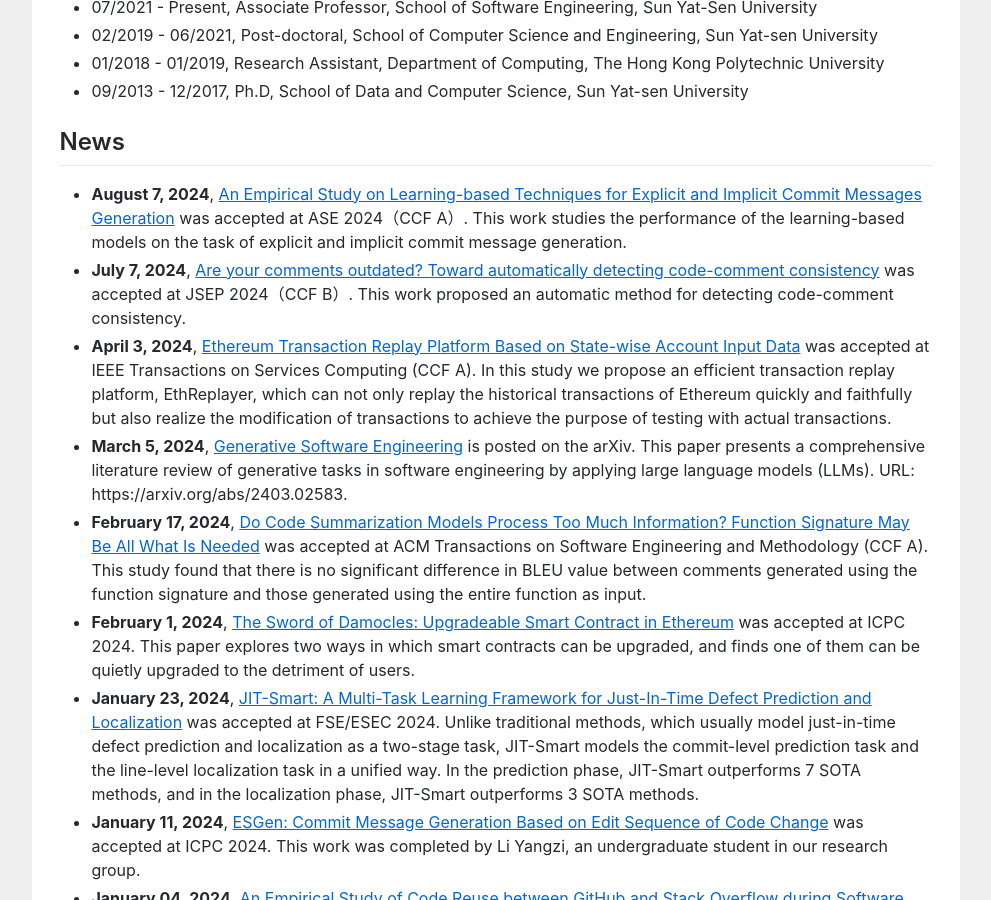
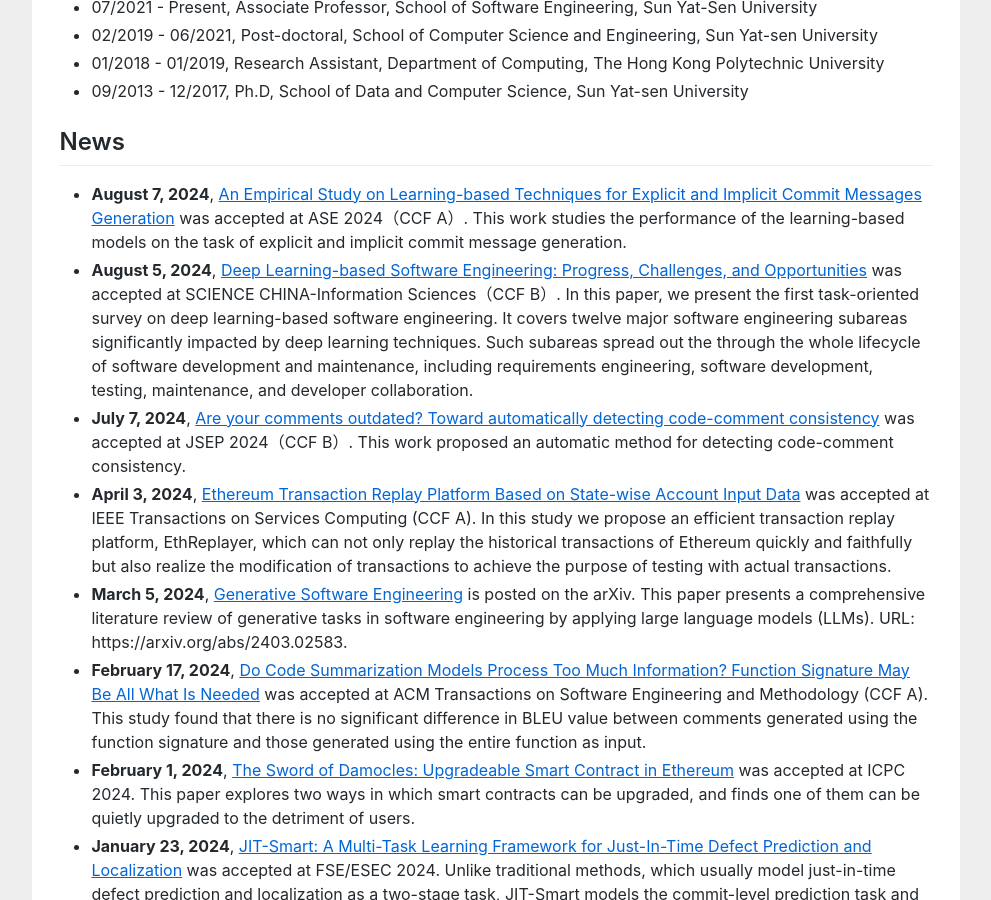
Before and after one commit to huangyuan-hy/huangyuan-hy.github.io, a Jekyll site: the page index.html, which Jekyll copies as it is, in a window 1280 px wide and 900 px high, scrolled down 693 px. Shown: the whole window, without its empty margins (144-1135 px from the left). Built offline with Jekyll 4.4.1, drawn with Linux system fonts in a browser that asks for light colours.

Commit message:
Update index.html

```diff
--- a/index.html
+++ b/index.html
@@ -94,7 +94,8 @@ gtag('config', 'UA-158965281-1');
 				<h2>News</h2>
 					<ul>
 						<li><b>August 7, 2024</b>, <a href=""><u>An Empirical Study on Learning-based Techniques for Explicit and Implicit Commit Messages Generation</u></a> was accepted at ASE 2024（CCF A）. This work studies the performance of the learning-based models on the task of explicit and implicit commit message generation.</li>
-						<li><b>July 7, 2024</b>, <a href=""><u>Are your comments outdated? Toward automatically detecting code-comment consistency</u></a> was accepted at JSEP 2024（CCF B）. This work proposed an automatic method for detecting code-comment consistency.</li>
+						<li><b>August 5, 2024</b>, <a href=""><u>Deep Learning-based Software Engineering: Progress, Challenges, and Opportunities</u></a> was accepted at SCIENCE CHINA-Information Sciences（CCF B）. In this paper, we present the first task-oriented survey on deep learning-based software engineering. It covers twelve major software engineering subareas significantly impacted by deep learning techniques. Such subareas spread out the through the whole lifecycle of software development and maintenance, including requirements engineering, software development, testing, maintenance, and developer collaboration. </li>
+			                        <li><b>July 7, 2024</b>, <a href=""><u>Are your comments outdated? Toward automatically detecting code-comment consistency</u></a> was accepted at JSEP 2024（CCF B）. This work proposed an automatic method for detecting code-comment consistency.</li>
 						<li><b>April 3, 2024</b>, <a href=""><u>Ethereum Transaction Replay Platform Based on State-wise Account Input Data</u></a> was accepted at IEEE Transactions on Services Computing (CCF A). In this study we propose an efficient transaction replay platform, EthReplayer, which can not only replay the historical transactions of Ethereum quickly and faithfully but also realize the modification of transactions to achieve the purpose of testing with actual transactions.</li>
 						<li><b>March 5, 2024</b>, <a href=""><u>Generative Software Engineering</u></a> is posted on the arXiv. This paper presents a comprehensive literature review of generative tasks in software engineering by applying large language models (LLMs). URL: https://arxiv.org/abs/2403.02583.</li>
 						<li><b>February 17, 2024</b>, <a href=""><u>Do Code Summarization Models Process Too Much Information? Function Signature May Be All What Is Needed</u></a> was accepted at ACM Transactions on Software Engineering and Methodology (CCF A). This study found that there is no significant difference in BLEU value between comments generated using the function signature and those generated using the entire function as input.</li>
```
